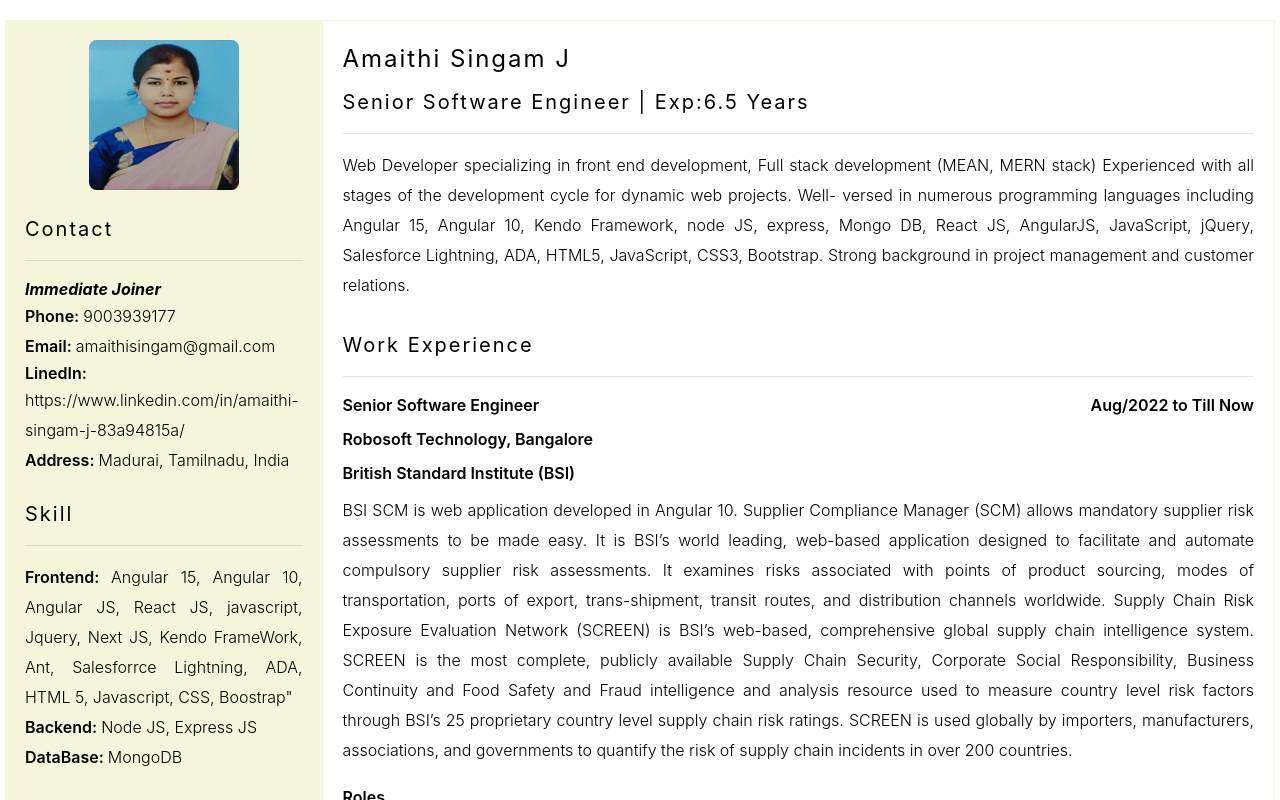
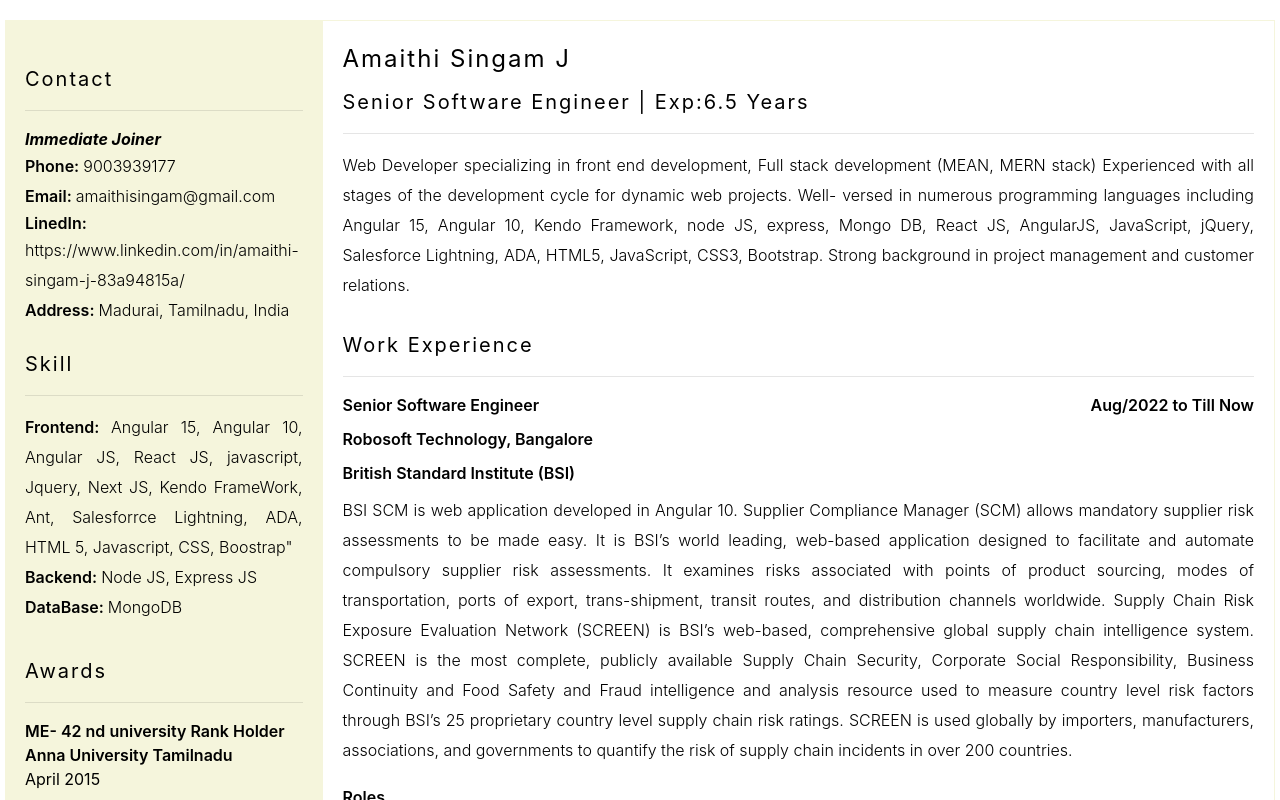
Before and after one commit to amaithi/Resume, an Angular app: page / in a window 1280 px wide. Shown: the top 800 px of the page. Built offline with nearby package versions, Linux system fonts and the light colour scheme.

Commit message:
image issue fixed

```diff
--- a/src/app/app.component.html
+++ b/src/app/app.component.html
@@ -6,7 +6,7 @@
             <div>
                 <div class="row">
                     <div class="col-12 profile-pic-container">
-                        <img class="profile-pic" src="../assets/img/photo.jpeg" />
+                        <!-- <img class="profile-pic" src="../assets/img/photo.jpeg" /> -->
                     </div>
                 </div>
 
```
